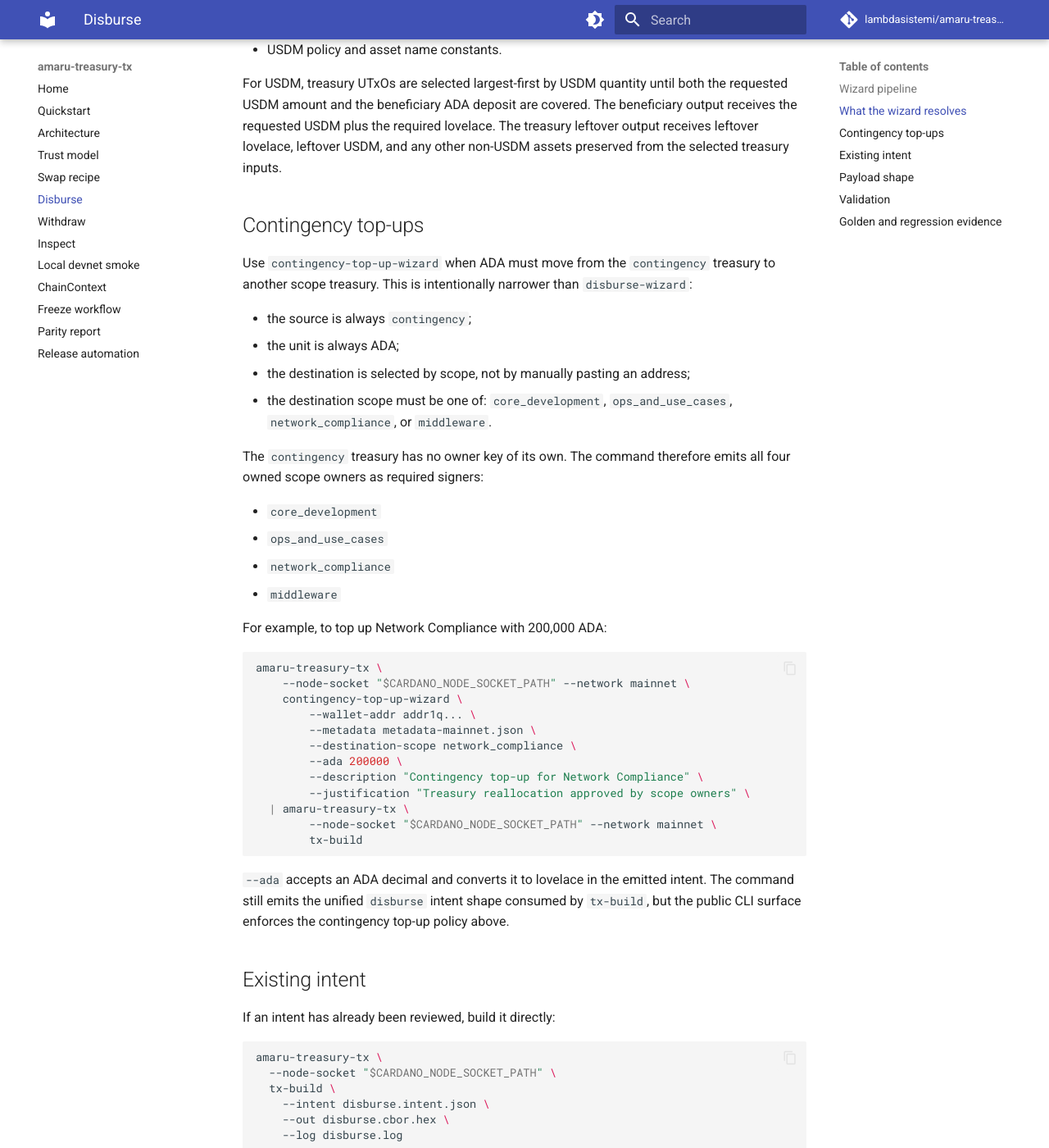
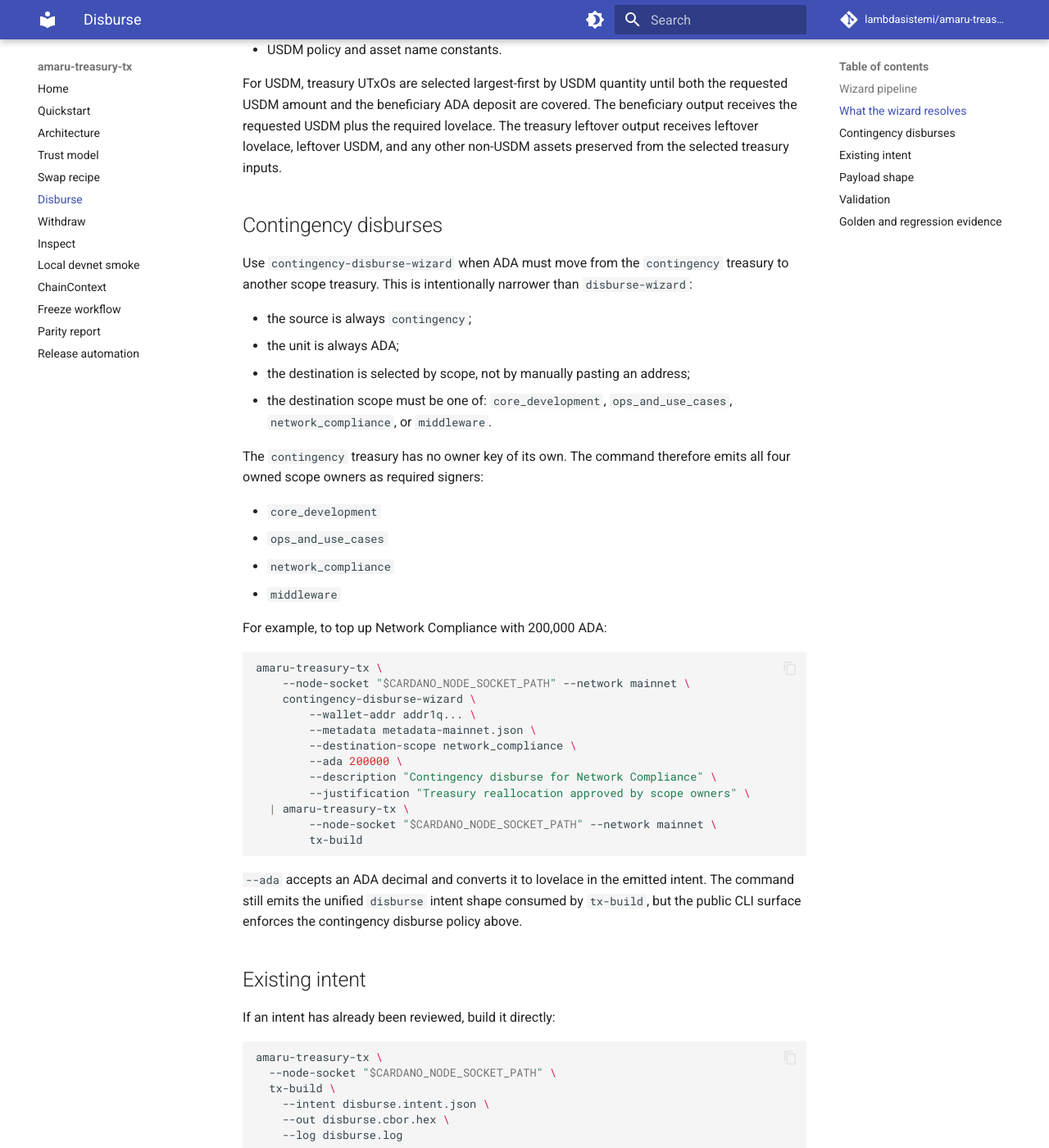
Before and after one commit to lambdasistemi/amaru-treasury-tx, an MkDocs documentation site: the page built from docs/disburse.md, in a window 1280 px wide and 1400 px high, scrolled down 1174 px. Shown: the whole window at 82% size. Built offline with MkDocs 1.6.1 and Material for MkDocs 9.7.7, drawn with Linux system fonts in a browser that asks for light colours; comment, search, counter and statistics services are not loaded.

Commit message:
refactor(139): rename contingency-top-up → contingency-disburse
"Top-up" describes the destination effect; "disburse" describes the
mechanical action and matches both the validator redeemer
(make_redeemer_disburse) and the spec event field (event:
"disburse"). It also avoids stealing the existing "withdraw"
terminology, which our codebase already uses for pulling staking
rewards out of a reward account.

CLI: `contingency-top-up-wizard` → `contingency-disburse-wizard`.
Haskell types: `ContingencyTopUpOpts` → `ContingencyDisburseOpts`,
constructor `CmdContingencyTopUp` → `CmdContingencyDisburse`,
runner `runContingencyTopUp` → `runContingencyDisburse`, parser
`contingencyTopUpOptsP` → `contingencyDisburseOptsP`, field prefix
`ctuOpts*` / `etuOpts*` → `cdOpts*`.
Rationale label: "Contingency top-up" → "Contingency disburse".
Docs, specs, constitution, and CLI envelope tests updated.

````diff
--- a/docs/disburse.md
+++ b/docs/disburse.md
@@ -59,9 +59,9 @@
 lovelace, leftover USDM, and any other non-USDM assets preserved from
 the selected treasury inputs.
 
-## Contingency top-ups
+## Contingency disburses
 
-Use `contingency-top-up-wizard` when ADA must move from the `contingency`
+Use `contingency-disburse-wizard` when ADA must move from the `contingency`
 treasury to another scope treasury. This is intentionally narrower
 than `disburse-wizard`:
 
@@ -86,12 +86,12 @@
 ```bash
 amaru-treasury-tx \
     --node-socket "$CARDANO_NODE_SOCKET_PATH" --network mainnet \
-    contingency-top-up-wizard \
+    contingency-disburse-wizard \
         --wallet-addr addr1q... \
         --metadata metadata-mainnet.json \
         --destination-scope network_compliance \
         --ada 200000 \
-        --description "Contingency top-up for Network Compliance" \
+        --description "Contingency disburse for Network Compliance" \
         --justification "Treasury reallocation approved by scope owners" \
   | amaru-treasury-tx \
         --node-socket "$CARDANO_NODE_SOCKET_PATH" --network mainnet \
@@ -101,7 +101,7 @@
 `--ada` accepts an ADA decimal and converts it to lovelace in the
 emitted intent. The command still emits the unified `disburse` intent
 shape consumed by `tx-build`, but the public CLI surface enforces the
-contingency top-up policy above.
+contingency disburse policy above.
 
 ## Existing intent
 
````
Also changed, not shown: .specify/memory/constitution.md (+1 -1 lines), docs/index.md (+2 -2 lines), specs/004-disburse-wizard/contracts/disburse-wizard-cli.md (+6 -6 lines), specs/004-disburse-wizard/spec.md (+2 -2 lines), 4 other files.
